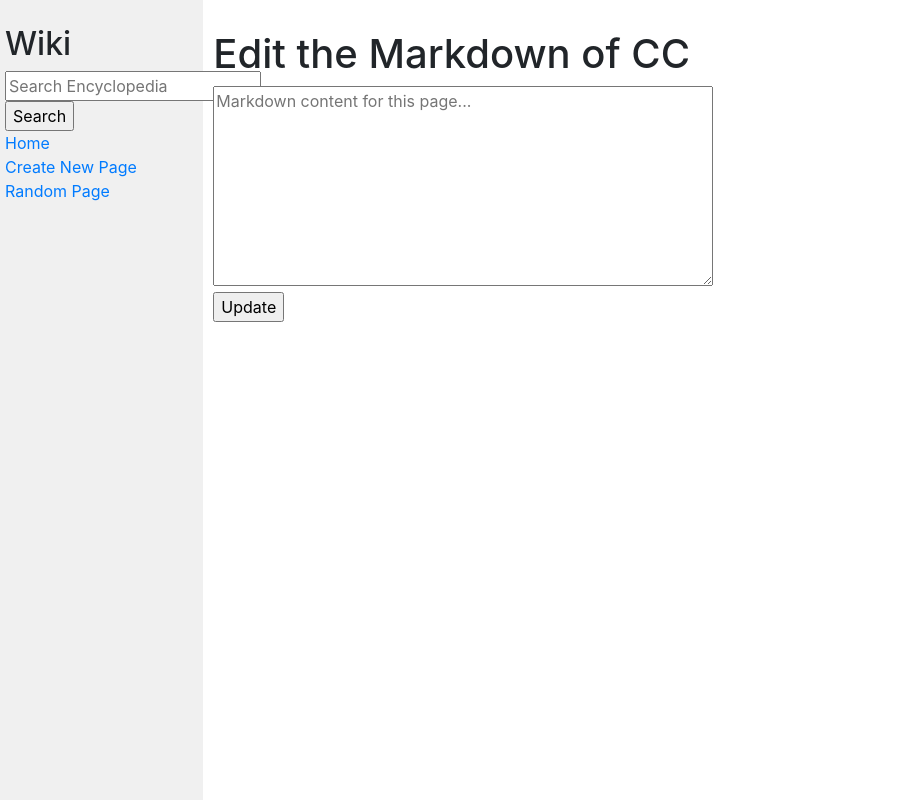
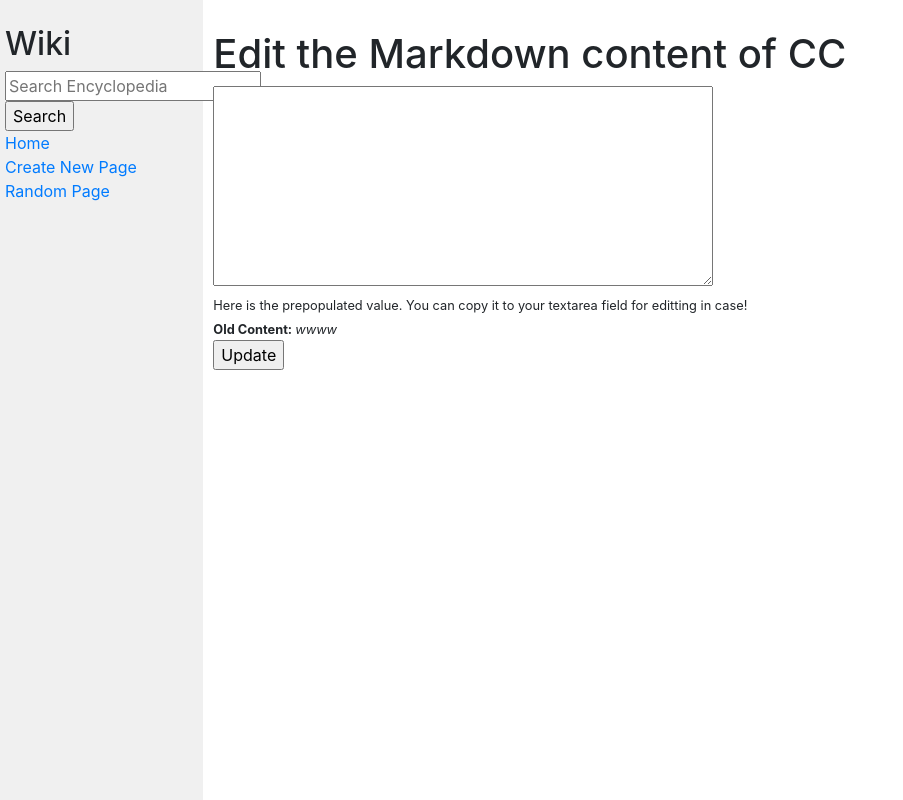
Before and after one commit to elizarafee/wiki, a Django app: page /editentry/CC in a window 1280 px wide. Shown: the whole page, without its empty margins (0-903 px from the left). Run offline with Django 3.2, Linux system fonts and the light colour scheme; some libraries are stand-ins or nearby versions.

Commit message:
worked on editing entry

```diff
--- a/encyclopedia/templates/encyclopedia/editEntry.html
+++ b/encyclopedia/templates/encyclopedia/editEntry.html
@@ -1,14 +1,16 @@
 {% extends "encyclopedia/layout.html" %}
 
-
-
 {% block body %}
-    <h1>Edit the Markdown of {{ title }}</h1>
-    <form action="{% url 'encyclopedia:editentry' title %}" method="POST">
-        {% csrf_token %}
-        <div>
-            {{ editEntryForm.markdownContent }}
-        </div>
-        <input type="submit" value="Update"/>
-    </form>
+<h1>Edit the Markdown content of {{ title }}</h1>
+<form action="{% url 'encyclopedia:editentry' title %}" method="POST">
+    {% csrf_token %}
+    {{ editEntryForm }}
+    <br>
+    <small>Here is the prepopulated value. You can copy it to your textarea field for editting in case!</small>
+    <br>
+    <small> <strong>Old Content: </strong> <em>{{ markdownContent }}</em></small>
+    <br>
+    <!-- <textarea name="markdown" style="height: 200px; width: 500px">{{ markdownContent }}</textarea> -->
+    <input type="submit" value="Update" />
+</form>
 {% endblock %}
--- a/encyclopedia/views.py
+++ b/encyclopedia/views.py
@@ -15,7 +15,7 @@ class CreateEntryForm(forms.Form):
     markdownContent = forms.CharField(label="Markdown Content:", widget=forms.Textarea(attrs={'placeholder': "Markdown content for this page...",'style': 'height: 200px;width:500px'}))
 
 class EditEntryForm(forms.Form):
-    markdownContent = forms.CharField(label="", widget=forms.Textarea(attrs={'placeholder': "Markdown content for this page..." ,'style': 'height: 200px;width:500px'}))
+    markdownContent = forms.CharField(label="", required=False, widget=forms.Textarea(attrs={'style': 'height: 200px;width:500px'}))
 
 def index(request):
     if request.method == "POST":
@@ -111,15 +111,19 @@ def editEntry(request, title):
             return render(request, 'encyclopedia/entry.html', {
                     "searchForm" : SearchForm(),
                     "title": title,
-                    "markdownContent": markdown2.markdown(markdownContent),
+                    "markdown": markdown2.markdown(markdownContent),
                     "save_entry" : util.save_entry(title, markdownContent)
                 })
         else:
-            return HttpResponse('ERROR:: Sorry! Updating failed..')
+            return render(request, "encyclopedia/error.html", {
+                    "searchForm" : SearchForm(),
+                    "errorMessage" : 'ERROR:: Sorry! Updating failed..'
+                })
 
+    editEntryForm = EditEntryForm(request.GET, initial={'markdownContent': markdown2.markdown(util.get_entry(title))})
     return render(request, "encyclopedia/editEntry.html", {
         "searchForm" : SearchForm(),
-        "editEntryForm": EditEntryForm(),
+        'editEntryForm' : editEntryForm,
         "title": title,
         "markdownContent": util.get_entry(title)
     })
--- a/entries/CC.md
+++ b/entries/CC.md
@@ -1 +1 @@
-xcvxcv
+wwww
```
Also changed, not shown: entries/JavaScript.md (+2 -4 lines).
